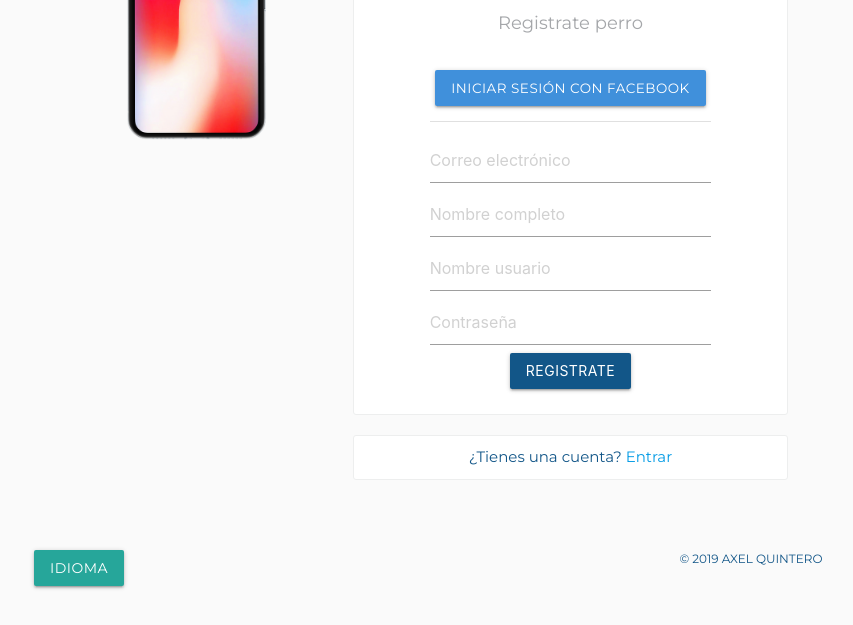
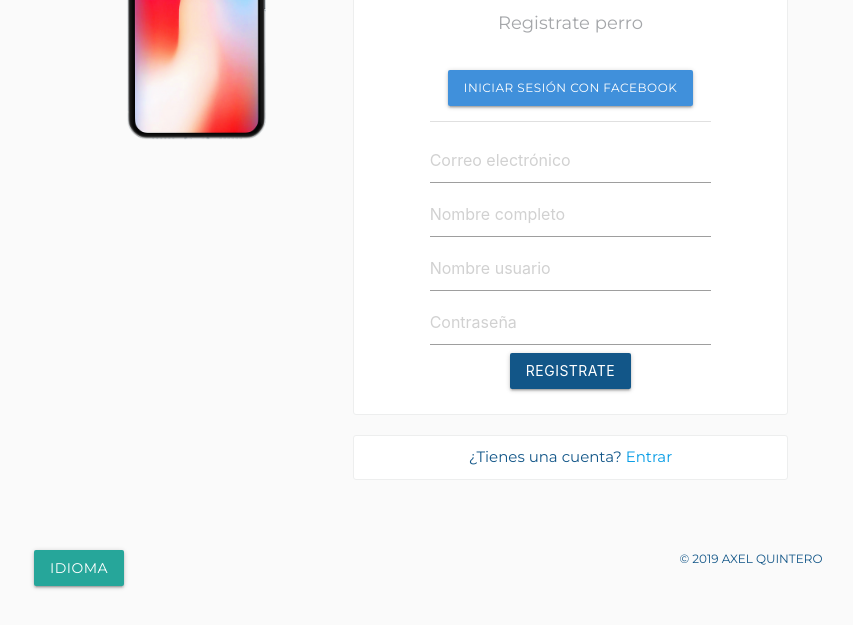
Before and after one commit to axeljovanny/JavaScript, a plain HTML site: page index.html in a window 1280 px wide. Shown: the part 175-800 px from the top of the page, without its empty margins (225-1078 px from the left). Drawn offline with nearby package versions, Linux system fonts and the light colour scheme.

Commit message:
corrección
corrección en css para imagen

```diff
--- a/css/styles.css
+++ b/css/styles.css
@@ -6,7 +6,7 @@ body{
 #main-container{
     margin: 30px auto;
 }
-.phone{
+.phone {
     max-width: 100%;
 }
 .site-footer{
@@ -36,7 +36,7 @@ body{
 }
 .signup-form .btn.btn-fb{
     background-color:#4090db ;
-    font-size: .9em;
+    font-size: .8em;
 }
 .signup-form .btn.btn-fb:hover{
     background-color:#2d6599 ;
```
